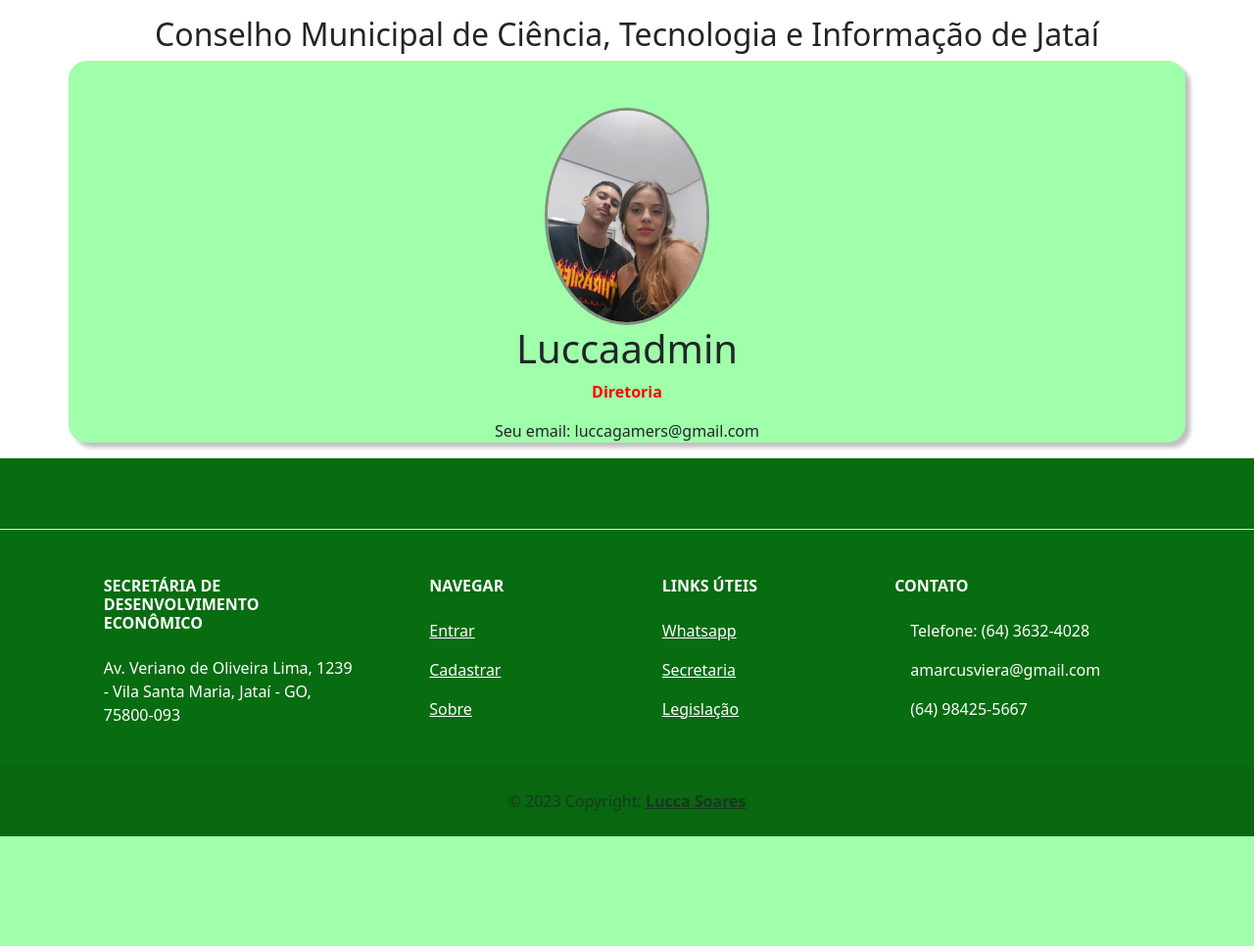
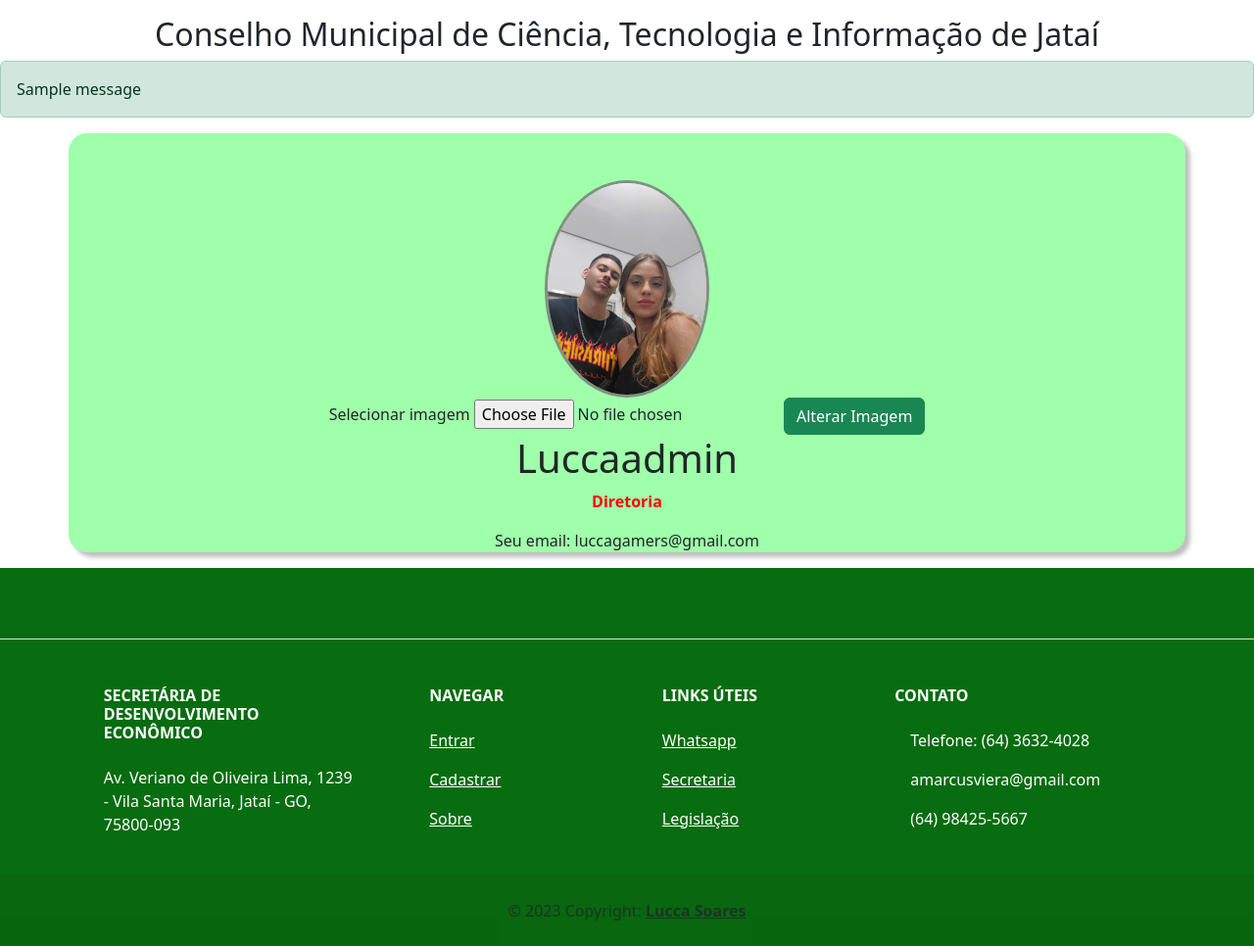
Before and after one commit to SrLucca/demand_now, a Django app: page /perfil in a window 1280 px wide. Shown: the part 83-1049 px from the top of the page at 98% size. Before the commit the page ends 937 px from the top, so only its background shows below. Run offline with Django 4.2, Linux system fonts and the light colour scheme; a user stored in the database is signed in; data comes from the database, SQL or seed files in the repository; both versions use the stored data as it was after the commit; tables that the repository leaves empty hold one stand-in row (values such as "Sample post"); one stand-in notice (Sample message) is shown.

Commit message:
inserir imagem no perfil

```diff
--- a/cmcti/cmcti/settings.py
+++ b/cmcti/cmcti/settings.py
@@ -139,6 +139,7 @@ MEDIA_URL = '/media/'
 STATIC_URL = '/static/'
 STATIC_ROOT = os.path.join(BASE_DIR,'static')
 
+
 EMAIL_BACKEND = 'django.core.mail.backends.smtp.EmailBackend'
 EMAIL_HOST = 'smtp.gmail.com'
 EMAIL_PORT = 587
--- a/cmcti/home/models.py
+++ b/cmcti/home/models.py
@@ -14,7 +14,7 @@ class Demanda(models.Model):
     tipo = models.CharField(choices=TIPOS, blank=False, null=False, max_length=50)
     descricao = models.TextField(blank=False, null=False)
     prazo = models.DateField(blank=True, null=True)
-    documento = models.FileField(blank=True, upload_to='documentos/', null=True)
+    documento = models.FileField(blank=True, upload_to='documentos', null=True)
     criado_por = models.ManyToManyField(CustomUser)
     concluida = models.BooleanField(blank=True, null=True, default=False)
 
--- a/cmcti/home/templates/pages/home.html
+++ b/cmcti/home/templates/pages/home.html
@@ -17,7 +17,7 @@
 {% else %}
 {% endif %}
 
-<form action="" method="post" class="form-group text-center mb-3">
+<form action="" method="post" class="form-group text-center mb-3" enctype="multipart/form-data">
     {% csrf_token %}
     <br>
 
--- a/cmcti/home/templates/pages/verDocumentos.html
+++ b/cmcti/home/templates/pages/verDocumentos.html
@@ -45,7 +45,7 @@
             <div class="container container-demandas mb-3 mt-5">
                 {% if request.user.is_staff %}
                     <form style="display: flex;
-                    justify-content: flex-end; padding-top: 0.5rem;" action="{{demanda.tipo}}/deletar/{{demanda.id}}" method="post">
+                    justify-content: flex-end; padding-top: 0.5rem;" action="deletar/{{demanda.tipo}}/{{demanda.id}}" method="post">
                         {%csrf_token%}
                         <button class="btn btn-danger">Excluir</button>
                     </form>
--- a/cmcti/home/views.py
+++ b/cmcti/home/views.py
@@ -19,13 +19,12 @@ def homeView(request):
         titulo = str(request.POST['titulo'])
         descricao = str(request.POST['descricao'])
         tipo = str(request.POST['tipo'])
-        file = request.POST or None
+        file = request.FILES['doc'] or None
 
         if request.POST['data']:
             data = str(request.POST['data'])
 
-        if request.POST['doc']:
-            file = request.POST['doc']
+        if file:
             demanda = Demanda.objects.create(titulo=titulo, tipo=tipo, descricao=descricao, prazo=data, documento=file)
             demanda.criado_por.add(user)
             SendEmailThread(titulo).start()
--- a/cmcti/register/forms.py
+++ b/cmcti/register/forms.py
@@ -1,6 +1,6 @@
 from django import forms
 from django.contrib.auth.forms import UserCreationForm, AuthenticationForm
-from register.models import CustomUser
+from register.models import CustomUser, Profile
 
 class CustomAuthenticationForm(AuthenticationForm):
     email = forms.EmailField(widget=forms.TextInput(attrs={'autofocus': True}))
--- a/cmcti/register/models.py
+++ b/cmcti/register/models.py
@@ -14,7 +14,7 @@ class CustomUser(AbstractUser):
 class Profile(models.Model):
 
     user = models.OneToOneField(CustomUser, on_delete=models.CASCADE)
-    profile_image = models.ImageField(default='profile.png', upload_to='users', null=True, blank=True)
+    profile_image = models.ImageField(default='profile.png', upload_to='users', null=False, blank=True)
     def __str__(self):
         return '%s'%(self.user)
 
--- a/cmcti/register/templates/pages/login.html
+++ b/cmcti/register/templates/pages/login.html
@@ -25,4 +25,8 @@
     <button type="submit" class="btn btn-success" style="width: 30%;">Entrar</button>
 </form>
 
+<div class="pb-5 mb-5">
+
+</div>
+
 {% endblock %}
--- a/cmcti/register/templates/pages/perfil.html
+++ b/cmcti/register/templates/pages/perfil.html
@@ -1,12 +1,30 @@
 {% extends 'base.html' %}
 
 {% block content %}
-
+{% if messages %}
+    {% for message in messages %}
+        {% if 'error' in message.tags %}
+            <div class="alert alert-danger" role="alert">
+                {{message}}
+            </div>
+        {% else %}
+            <div class="alert alert-success" role="alert">
+                {{message}}
+            </div>
+        {% endif %}
+    {% endfor %}
+{% else %}
+{% endif %}
 <div class="container text-center container-perfil mb-3">
     {% for objs in objetos %}
 
         <img src="{{objs.profile.profile_image.url}}" alt="">
-
+        <form action="" method="post" enctype="multipart/form-data">
+            {% csrf_token %}
+            <label for="input_image">Selecionar imagem</label>
+            <input type="file" accept="image/*" name="img" id="input_image" alt="">
+            <button type="submit" class="btn btn-success">Alterar Imagem</button>
+        </form>
         {% if request.user.is_staff %}
         <div>
             <h1>{{request.user.username}}</h1>
--- a/cmcti/register/views.py
+++ b/cmcti/register/views.py
@@ -46,6 +46,21 @@ def logoutView(request):
 
 @login_required(login_url='/entrar')
 def configProfile(request):
+
     user = CustomUser.objects.filter(username=request.user.username)
 
+    change_img = Profile.objects.get(user=request.user)
+
+
+    if request.method == 'POST':
+        file = request.FILES['img']
+
+        change_img.profile_image = file
+        change_img.save()
+
+        messages.add_message(request, messages.SUCCESS, "Foto de perfil atualizada!")
+        return redirect('/perfil')
+    else:
+        pass
+
     return render(request, 'pages/perfil.html', {'objetos': user})
```
Also changed, not shown: cmcti/db.sqlite3, cmcti/home/migrations/0003_auto_20230614_2314.py (added), cmcti/media/documentos/WhatsApp_Image_2023-06-07_at_00.29.29_1.jpeg (added), cmcti/media/users/WhatsApp_Image_2023-06-07_at_00.29.29_1.jpeg (added), cmcti/media/users/acai.jpg (added), cmcti/media/users/page2-1.jpg (added), cmcti/media/users/sorvete.png (added), cmcti/register/migrations/0002_auto_20230614_2314.py (added).
